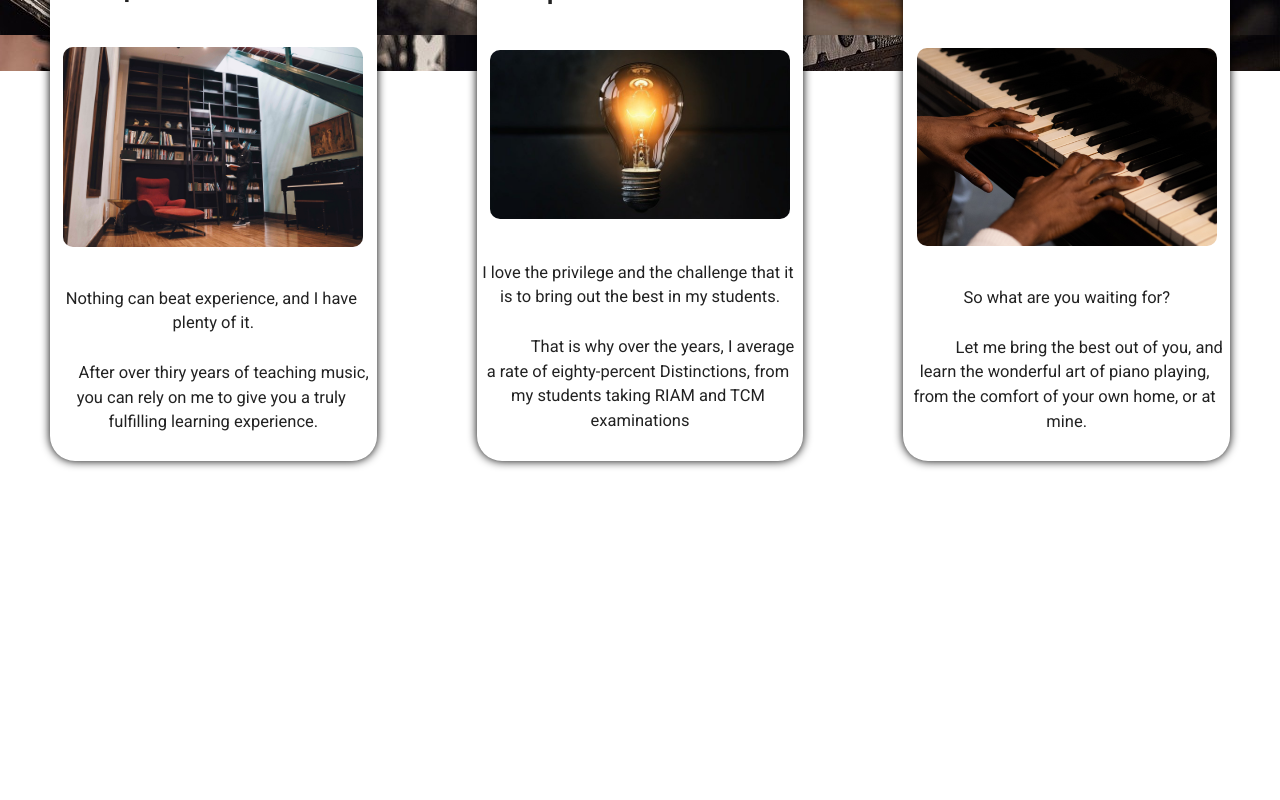
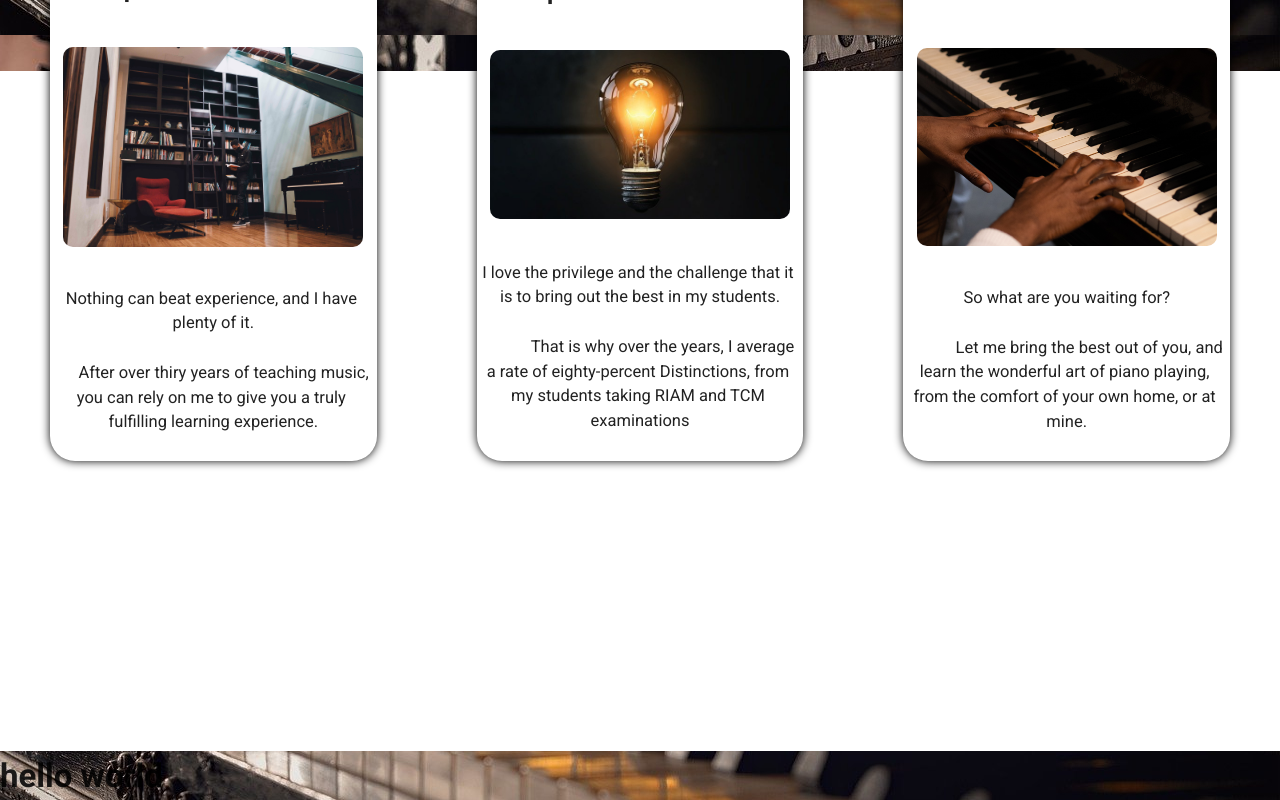
Before and after one commit to Hi-Im-Jony/pieter-piano, a Vue app: page / in a window 1280 px wide. Shown: the part 881-1681 px from the top of the page. Before the commit the page ends 1632 px from the top, so only its background shows below. Built offline with nearby package versions, Linux system fonts and the light colour scheme.

Commit message:
added about component to homepage

```diff
--- a/src/views/Home.vue
+++ b/src/views/Home.vue
@@ -3,6 +3,7 @@
     <div id="parallax">
       <welcome-text />
       <pros />
+      <about />
     </div>
   </div>
 </template>
@@ -10,12 +11,14 @@
 <script>
 import WelcomeText from "../components/welcome-text.vue";
 import Pros from "../components/pros.vue";
+import About from "../components/about.vue";
 
 export default {
   name: "Home",
   components: {
     WelcomeText,
     Pros,
+    About,
   },
 };
 </script>
```
